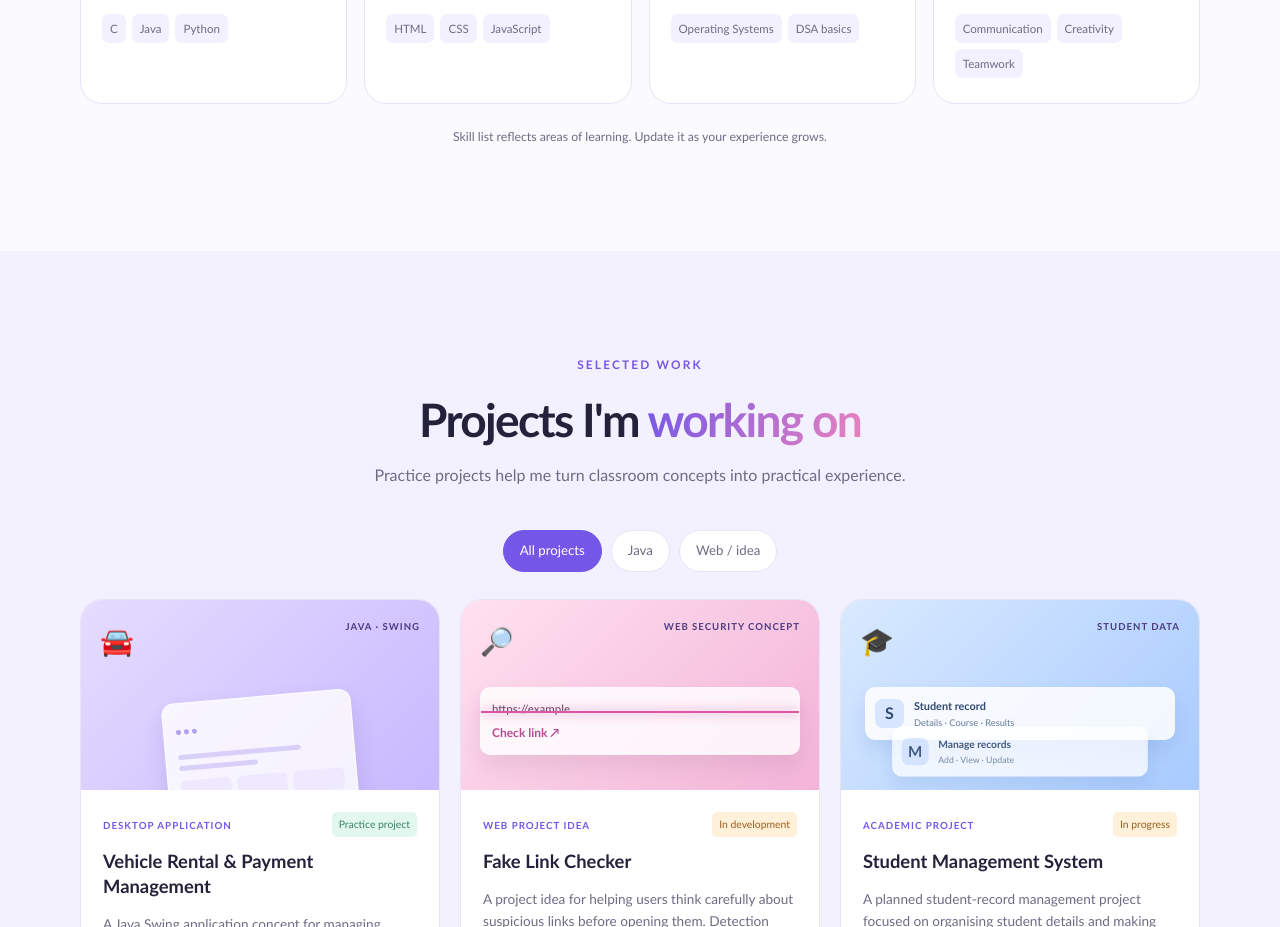
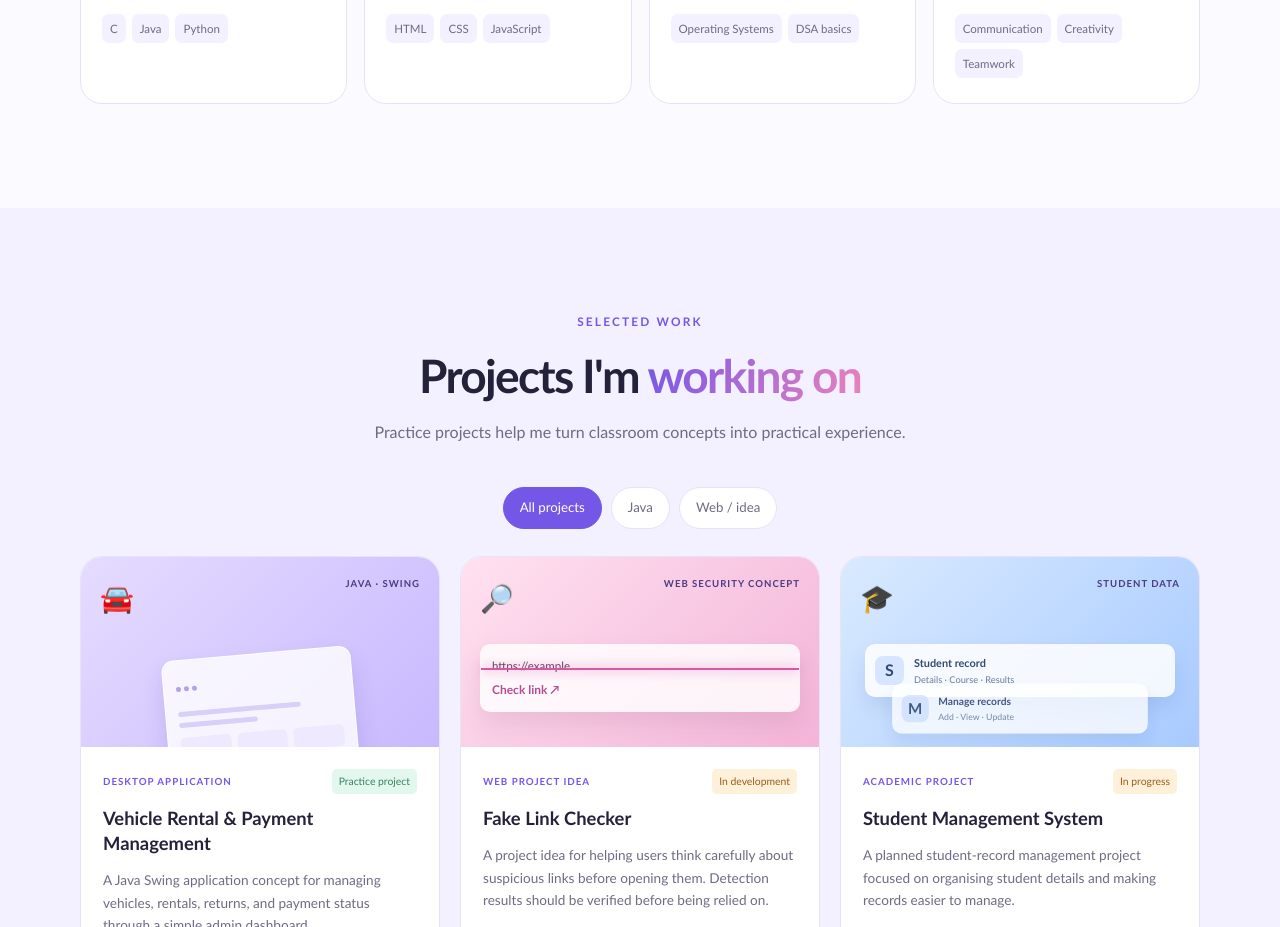
Before and after one commit to janani2051/My--portfolio, a plain HTML site: page index.html in a window 1280 px wide. Shown: the part 1729-2656 px from the top of the page. Drawn offline with Linux system fonts and the light colour scheme.

Commit message:
Update index.html

```diff
--- a/index.html
+++ b/index.html
@@ -110,9 +110,7 @@
             <p>Bringing ideas together and learning from others.</p>
             <div class="skill-pills"><span>Communication</span><span>Creativity</span><span>Teamwork</span></div>
           </article>
-        </div>
-        <p class="small-note">Skill list reflects areas of learning. Update it as your experience grows.</p>
-      </div>
+
     </section>
 
     <section class="section section-soft" id="projects">
```
